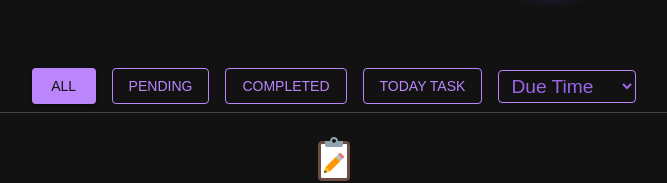
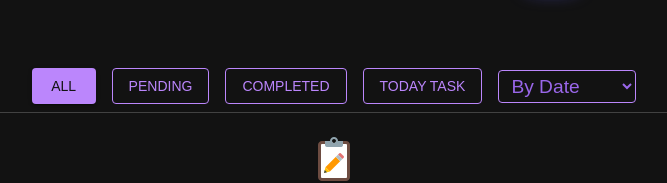
Before and after one commit to a4aditya10/Todo-List-React-, a React (Create React App) app: page / in a window 1280 px wide. Shown: the part 135-318 px from the top of the page, without its empty margins (306-973 px from the left). Built offline with nearby package versions, Linux system fonts and the light colour scheme.

Commit message:
Minor Change

```diff
--- a/src/components/DisplayTask.jsx
+++ b/src/components/DisplayTask.jsx
@@ -106,7 +106,7 @@ function DisplayTask({ tasks, setTasks }) {
         <label>
 
           <select className='sorted-criteria-select' defaultValue={sorting_criteria || "all"} onChange={handleSelectChange} >
-            <option value="dueDate" >Due Time</option>
+            <option value="dueDate" >By Date</option>
             <option value="newToOld" >New To Old</option>
             <option value="oldToNew" >Old To New</option>
           </select>
```
